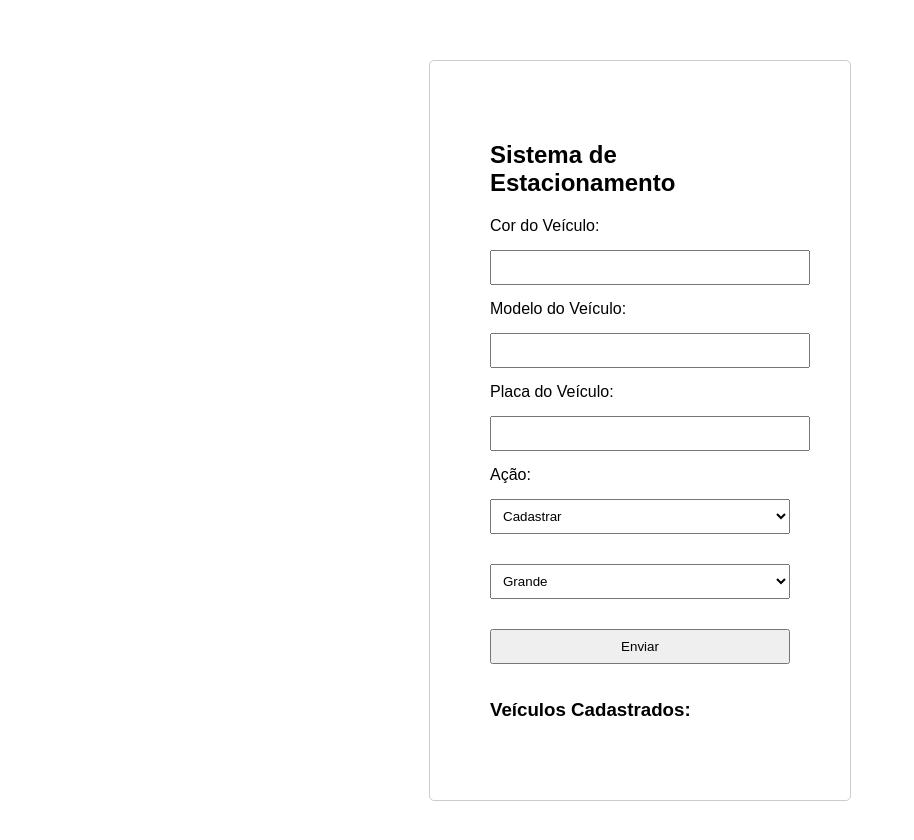
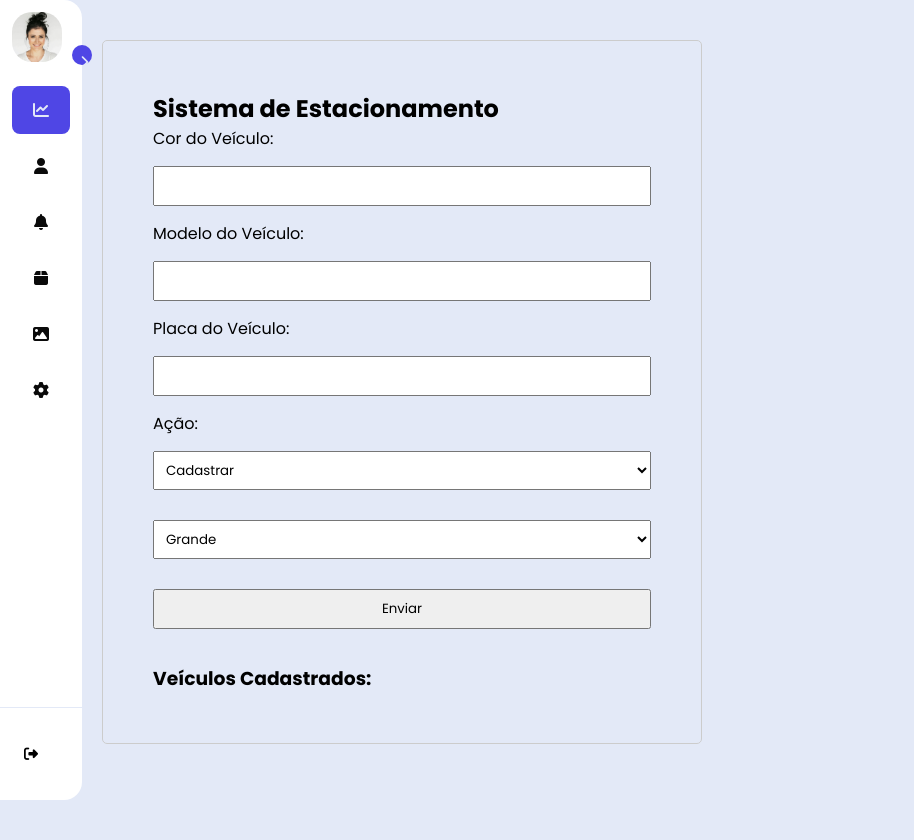
Before and after one commit to IasminAngel/Projeto_Estacionamento, a plain HTML site: page indexForm.html in a window 1280 px wide. Shown: the whole page, without its empty margins (0-914 px from the left). After the commit the page ends 800 px from the top, so only its background shows below. Drawn offline with Linux system fonts and the light colour scheme.

Commit message:
Aplicando todas as modificações em sala

```diff
--- a/indexForm.html
+++ b/indexForm.html
@@ -1,13 +1,106 @@
 <!DOCTYPE html>
 <html lang="pt-br">
+
 <head>
     <meta charset="UTF-8">
     <meta name="viewport" content="width=device-width, initial-scale=1.0">
-    <title>Sistema de Estacionamento</title>
-    <link rel="stylesheet" href="/styles/style_geral.css">
-    <link rel="stylesheet" href="/styles/style_form.css">
+    <link rel="stylesheet" href="https://cdnjs.cloudflare.com/ajax/libs/font-awesome/6.5.1/css/all.min.css"
+        integrity="sha512-DTOQO9RWCH3ppGqcWaEA1BIZOC6xxalwEsw9c2QQeAIftl+Vegovlnee1c9QX4TctnWMn13TZye+giMm8e2LwA=="
+        crossorigin="anonymous" referrerpolicy="no-referrer" />
+    <link rel="stylesheet" href="/src/styles/style.css">
+    <link rel="stylesheet" href="/src/styles/style_form.css">
+    <link rel="stylesheet" href="/src/styles/style_geral.css">
+    <title>Sidebar</title>
 </head>
+
 <body>
+    <nav id="sidebar">
+        <div id="sidebar_content">
+            <div id="user">
+                <img src="/src/img/avatar.jpg" id="user_avatar" alt="Avatar">
+
+                <p id="user_infos">
+                    <span class="item-description">
+                        Fulano de Tal
+                    </span>
+                    <span class="item-description">
+                        Lorem Ipsum
+                    </span>
+                </p>
+            </div>
+
+            <ul id="side_items">
+                <li class="side-item active">
+                    <a href="#">
+                        <i class="fa-solid fa-chart-line"></i>
+                        <span class="item-description">
+                            Dashboard
+                        </span>
+                    </a>
+                </li>
+
+                <li class="side-item">
+                    <a href="#">
+                        <i class="fa-solid fa-user"></i>
+                        <span class="item-description">
+                            Usuários
+                        </span>
+                    </a>
+                </li>
+
+                <li class="side-item">
+                    <a href="#">
+                        <i class="fa-solid fa-bell"></i>
+                        <span class="item-description">
+                            Notificações
+                        </span>
+                    </a>
+                </li>
+
+                <li class="side-item">
+                    <a href="#">
+                        <i class="fa-solid fa-box"></i>
+                        <span class="item-description">
+                            Produtos
+                        </span>
+                    </a>
+                </li>
+
+                <li class="side-item">
+                    <a href="#">
+                        <i class="fa-solid fa-image"></i>
+                        <span class="item-description">
+                            Imagens
+                        </span>
+                    </a>
+                </li>
+
+                <li class="side-item">
+                    <a href="#">
+                        <i class="fa-solid fa-gear"></i>
+                        <span class="item-description">
+                            Configurações
+                        </span>
+                    </a>
+                </li>
+            </ul>
+
+            <button id="open_btn">
+                <i id="open_btn_icon" class="fa-solid fa-chevron-right"></i>
+            </button>
+        </div>
+
+        <div id="logout">
+            <button id="logout_btn">
+                <i class="fa-solid fa-right-from-bracket"></i>
+                <span class="item-description">
+                    Logout
+                </span>
+            </button>
+        </div>
+    </nav>
+
+    <main>
         <div class="form-container">
             <h2>Sistema de Estacionamento</h2>
             <form id="formCadastro">
@@ -40,7 +133,9 @@
                 <ul id="listaVeiculos"></ul>
             </div>
         </div>
+    </main>
+    <script src="src/script/script.js"></script>
+    <script src="src/scripts/script_form.js"></script>
+</body>
 
-    <script src="/scripts/sistema.js"></script>
-</body>
 </html>
--- /dev/null
+++ b/src/scripts/script.js
@@ -0,0 +1,3 @@
+document.getElementById('open_btn').addEventListener('click', function () {
+    document.getElementById('sidebar').classList.toggle('open-sidebar');
+});
--- /dev/null
+++ b/src/styles/style.css
@@ -0,0 +1,167 @@
+@import url('https://fonts.googleapis.com/css2?family=Poppins:ital,wght@0,100;0,200;0,300;0,400;0,500;0,600;0,700;0,800;0,900;1,100;1,200;1,300;1,400;1,500;1,600;1,700;1,800;1,900&display=swap');
+
+* {
+    margin: 0;
+    padding: 0;
+    box-sizing: border-box;
+    font-family: 'Poppins', sans-serif;
+}
+
+body {
+    display: flex;
+    min-height: 100vh;
+    background-color: #e3e9f7;
+}
+
+main {
+    padding: 20px;
+    position: fixed;
+    z-index: 1;
+    padding-left: calc(82px + 20px);
+}
+
+#sidebar {
+    display: flex;
+    flex-direction: column;
+    justify-content: space-between;
+    background-color: #ffffff;
+    height: 100vh;
+    border-radius: 0px 18px 18px 0px;
+    position: relative;
+    transition: all .5s;
+    min-width: 82px;
+    z-index: 2;
+}
+
+#sidebar_content {
+    padding: 12px;
+}
+
+#user {
+    display: flex;
+    align-items: center;
+    gap: 8px;
+    margin-bottom: 24px;
+}
+
+#user_avatar {
+    width: 50px;
+    height: 50px;
+    object-fit: cover;
+    border-radius: 20px;
+}
+
+#user_infos {
+    display: flex;
+    flex-direction: column;
+}
+
+#user_infos span:last-child {
+    color: #6b6b6b;
+    font-size: 12px;
+}
+
+#side_items {
+    display: flex;
+    flex-direction: column;
+    gap: 8px;
+    list-style: none;
+}
+
+.side-item {
+    border-radius: 8px;
+    padding: 14px;
+    cursor: pointer;
+}
+
+.side-item.active {
+    background-color: #4f46e5;
+}
+
+.side-item:hover:not(.active),
+#logout_btn:hover {
+    background-color: #e3e9f7;
+}
+
+.side-item a {
+    text-decoration: none;
+    display: flex;
+    align-items: center;
+    justify-content: center;
+    color: #0a0a0a;
+}
+
+.side-item.active a {
+    color: #e3e9f7;
+}
+
+.side-item a i {
+    display: flex;
+    align-items: center;
+    justify-content: center;
+    width: 20px;
+    height: 20px;
+}
+
+#logout {
+    border-top: 1px solid #e3e9f7;
+    padding: 12px;
+}
+
+#logout_btn {
+    border: none;
+    padding: 12px;
+    font-size: 14px;
+    display: flex;
+    gap: 20px;
+    align-items: center;
+    border-radius: 8px;
+    text-align: start;
+    cursor: pointer;
+    background-color: transparent;
+}
+
+#open_btn {
+    position: absolute;
+    top: 30px;
+    right: -10px;
+    background-color: #4f46e5;
+    color: #e3e9f7;
+    border-radius: 100%;
+    width: 20px;
+    height: 20px;
+    border: none;
+    cursor: pointer;
+}
+
+#open_btn_icon {
+    transition: transform .3s ease;
+}
+
+.open-sidebar #open_btn_icon {
+    transform: rotate(180deg);
+}
+
+.item-description {
+    width: 0px;
+    overflow: hidden;
+    white-space: nowrap;
+    text-overflow: ellipsis;
+    font-size: 14px;
+    transition: width .6s;
+    height: 0px;
+}
+
+#sidebar.open-sidebar {
+    min-width: 15%;
+}
+
+#sidebar.open-sidebar .item-description {
+    width: 150px;
+    height: auto;
+}
+
+#sidebar.open-sidebar .side-item a {
+    justify-content: flex-start;
+    gap: 14px;
+}
--- a/styles/style_geral.css
+++ b/src/styles/style_geral.css
@@ -1,10 +1,9 @@
-body {
-    font-family: Arial, sans-serif;
-}
 .form-container, .tela_login{
-    width: 300px;
-    margin: 60px auto;
-    padding: 60px;
+    align-content: center;
+    align-items: center;
+    width: 600px;
+    margin: 20px auto;
+    padding: 50px;
     border: 1px solid #ccc;
     border-radius: 5px;
 }
```
Also changed, not shown: index.html (+1 -1 lines), styles/login_style.css (deleted, +0 -43 lines), src/img/avatar.jpg (added), src/scripts/script_form.js (renamed from scripts/sistema.js), src/scripts/sistemaEstacionamento.js (renamed from scripts/sistemaEstacionamento.js), src/styles/estacionamento_style.css (renamed from styles/estacionamento_style.css), src/styles/style_form.css (renamed from styles/style_form.css). Lines whose indentation alone changed are shown as unchanged.
